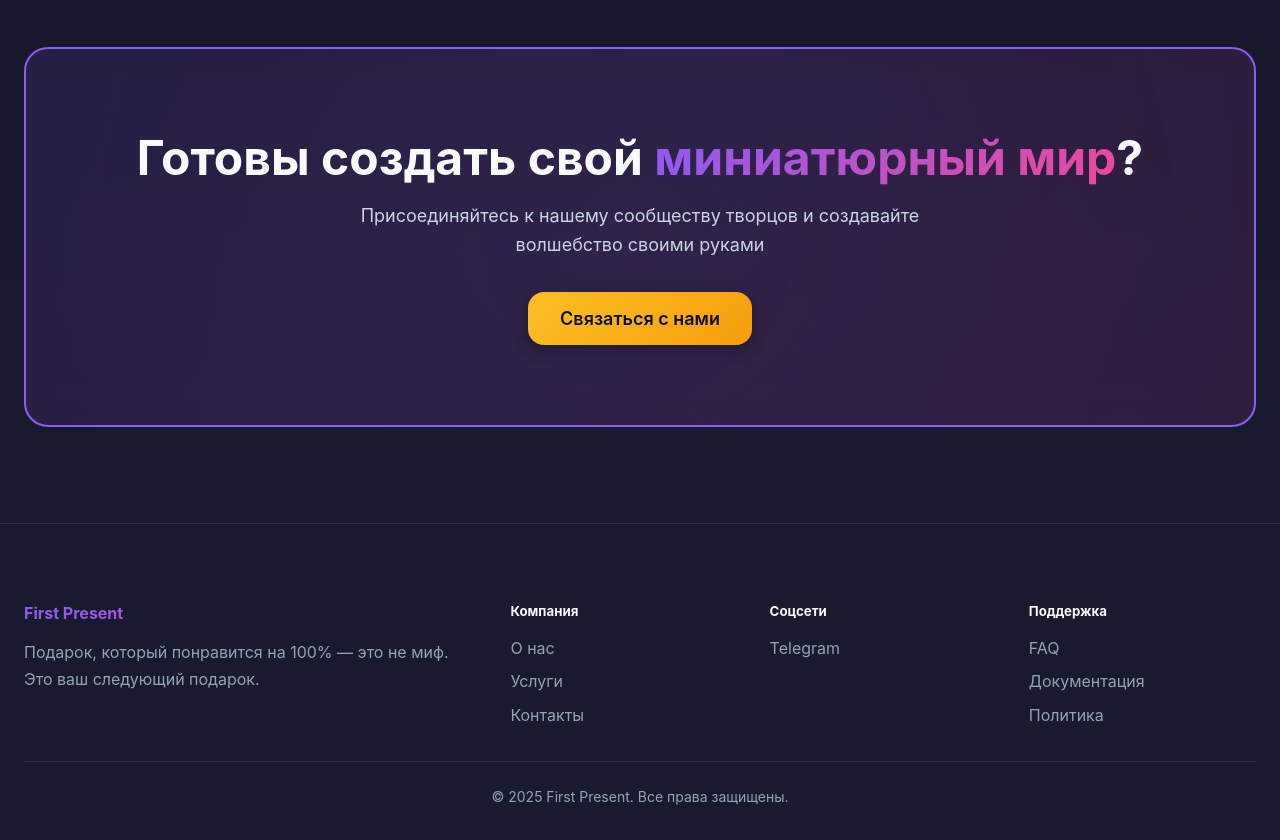
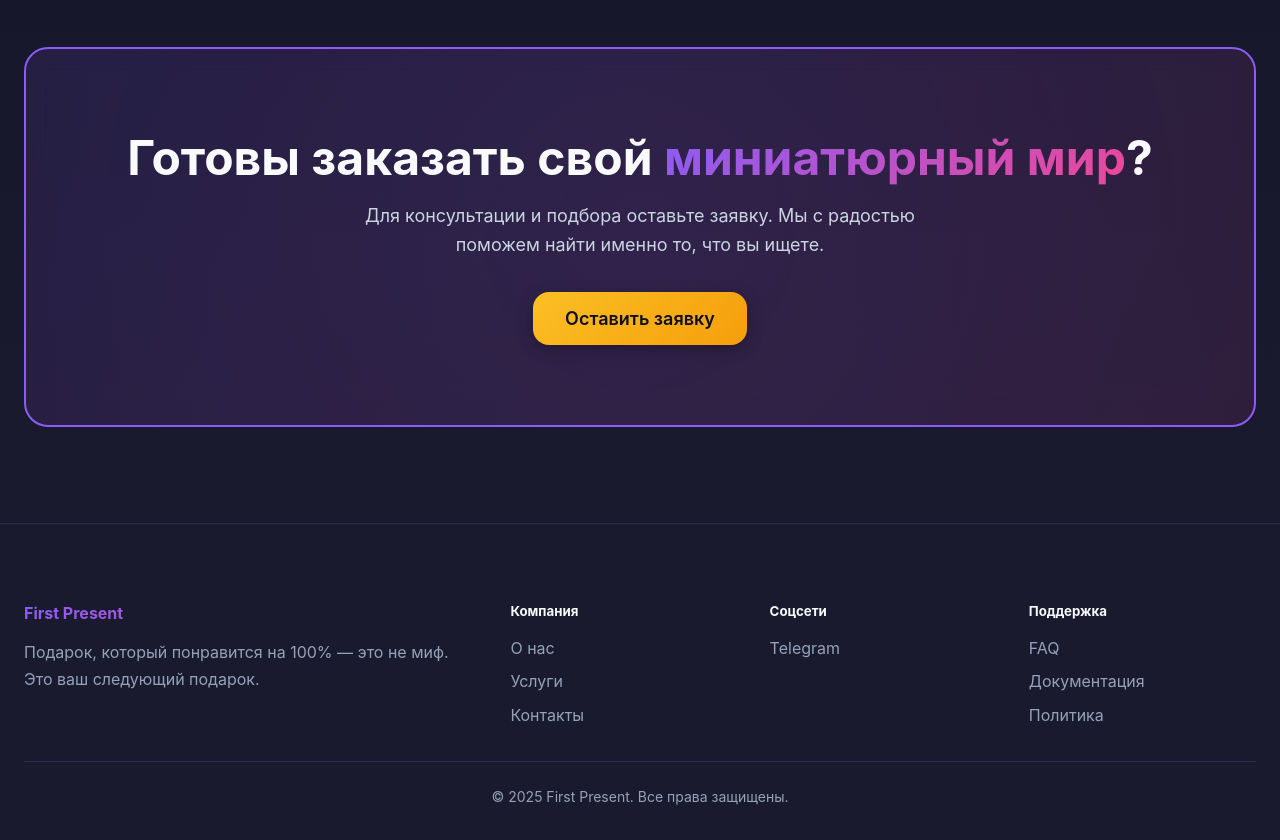
Before and after one commit to ferucci/presents, a React (Vite) app: page /about in a window 1280 px wide. Shown: the part 1820-2660 px from the top of the page. Built offline with nearby package versions, Linux system fonts and the light colour scheme.

Commit message:
change text and style on the about page

```diff
--- a/src/app/styles/globals.scss
+++ b/src/app/styles/globals.scss
@@ -36,6 +36,7 @@ h6 {
   font-weight: 700;
   line-height: 1.2;
   margin-bottom: var(--spacing-md);
+  text-wrap: balance;
 }
 
 h1 {
--- a/src/pages/about/AboutPage.tsx
+++ b/src/pages/about/AboutPage.tsx
@@ -149,14 +149,13 @@ const AboutPage: FC = () => {
             >
               <div className={styles.ctaCard}>
                 <h2>
-                  Готовы создать свой <span className="gradient-text">миниатюрный мир</span>?
+                  Готовы заказать свой <span className="gradient-text">миниатюрный мир</span>?
                 </h2>
                 <p>
-                  Присоединяйтесь к нашему сообществу творцов и создавайте волшебство
-                  своими руками
+                  Для консультации и подбора оставьте заявку. Мы с радостью поможем найти именно то, что вы ищете.
                 </p>
                 <Button variant="secondary" size="lg" onClick={() => openModal('Страница "О нас"')}>
-                  Связаться с нами
+                  Оставить заявку
                 </Button>
               </div>
             </motion.div>
```
